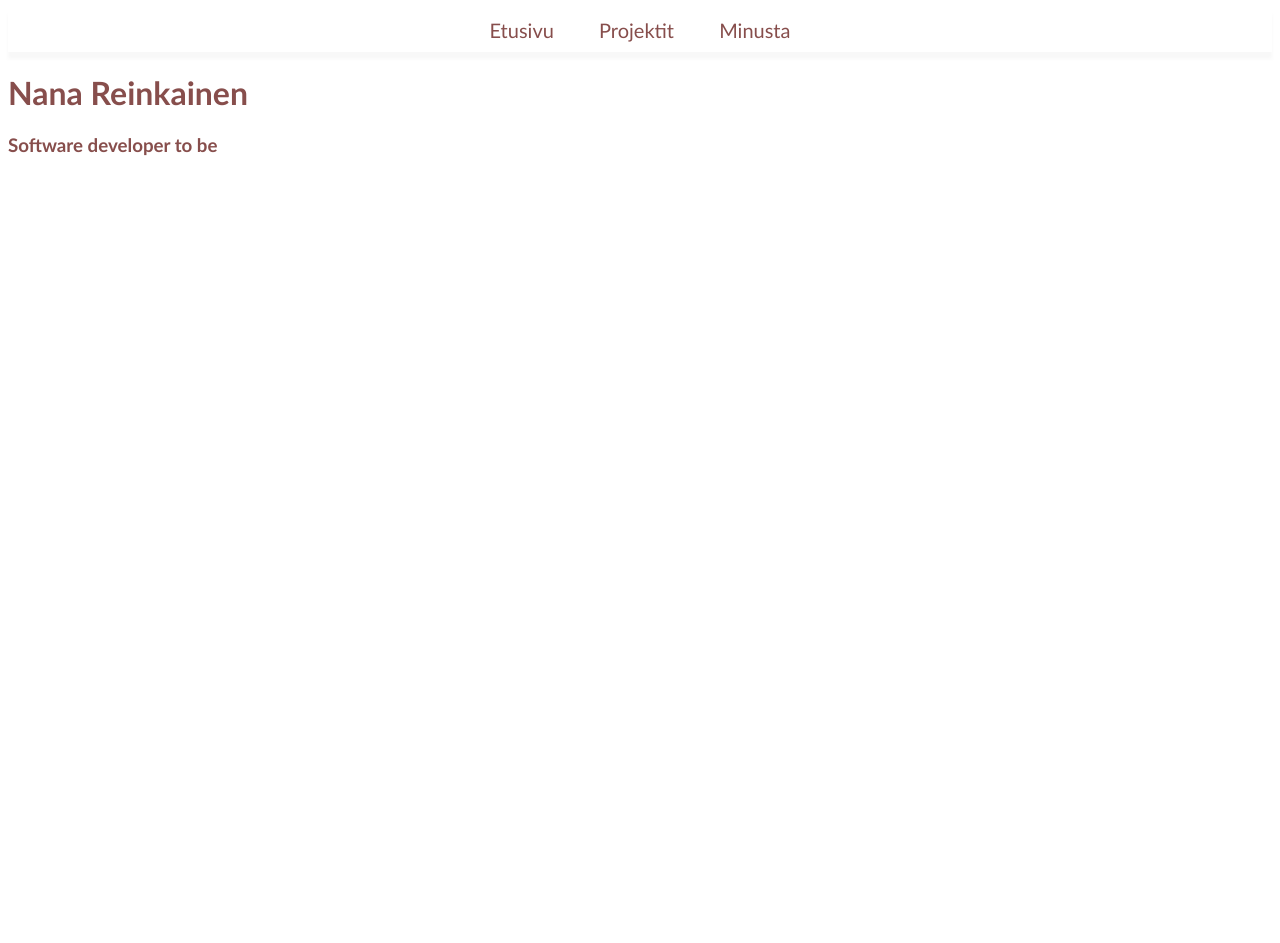
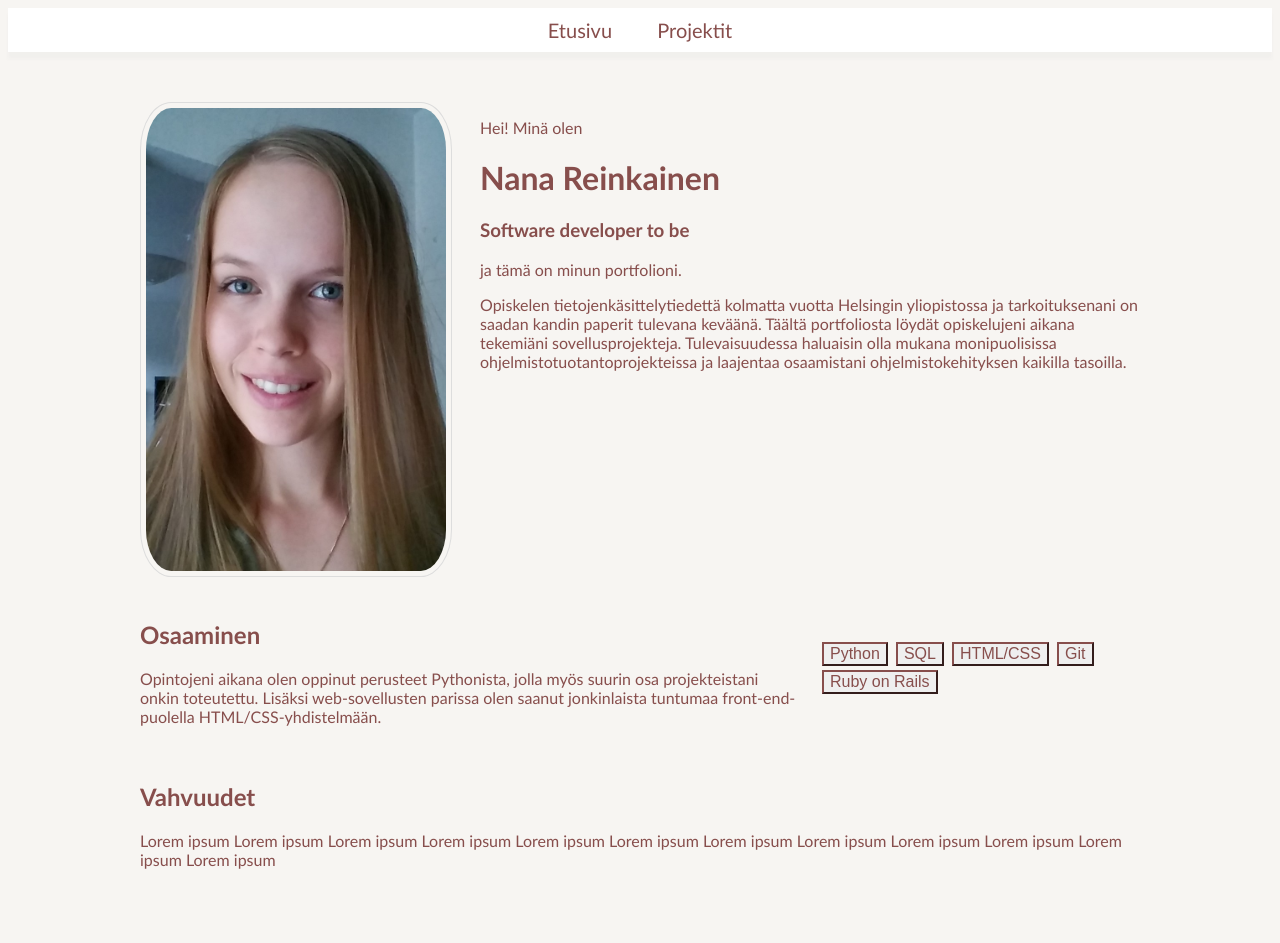
Before and after one commit to Na-na13/portfolio, a Flask app: page / in a window 1280 px wide. Before the commit the page ends 156 px from the top, so only its background shows below. Run offline with Flask 3, Linux system fonts and the light colour scheme.

Commit message:
better layout

```diff
--- a/static/styles.css
+++ b/static/styles.css
@@ -1,11 +1,11 @@
 body {
-    background-color: white;
+    background-color: #f7f5f2;
     font-family: "Trebuchet MS";
     color: #874E4C;
 }
 .navbar {
+    background-color: white;
     padding: 10px;
-    background: white;
     text-align: center;
     font-size: 20px;
     box-shadow: 0px 7px 3px rgba(220, 220, 220, .2);
@@ -17,51 +17,91 @@ body {
     text-align: center;
     padding: 20px;
     text-decoration: none;
-    font-family: "Trebuchet MS";
     color: #874E4C;
 }
-.navbar a:hover {
-    color: black;
+.navbar a:hover, .repo a:hover {
+    color: #DA746F;
     text-decoration: underline;
-    font-weight: bold;
 
 }
+.index-wrapper {
+    display: grid;
+    grid-template-columns: auto;
+    grid-template-columns: repeat(3, 1fr);
+    grid-auto-rows: minmax(100px, auto);
+    grid-template-areas:
+        "img intro intro"
+        "txt1 txt1 boxes"
+        "txt2 txt2 txt2";
+
+    margin: 0px auto;
+    padding: 50px 80px;
+    gap: 20px;
+    max-width: 1000px;
+}
+.intro-text {
+    grid-area: intro;
+}
+img {
+    grid-area: img;
+    border: 1px solid #ddd;
+    border-radius: 10%;
+    padding: 5px;
+    width: 300px;
+}
+.boxes {
+    grid-area: boxes;
+    margin-top: 40px;
+}
+.box button {
+    border-color:#874E4C;
+    font-size: 16px;
+    margin: 2px;
+    color: #874E4C;
+}
+.career-text {
+    grid-area: txt1;
+}
+.strenghts {
+    grid-area: txt2;
+}
 .info-text {
-    margin: 50px 100px;
+    max-width: 1000px;
+    margin: 0px auto;
     padding: 10px;
-    background-color:white;
-    border-radius: 8px;
 }
 .repo-container {
-    background-color: #F7DFD4;
-    margin: 0px 50px;
-    padding: 50px 80px;
-    border-radius: 24px;
     display: grid;
     grid-template-columns: 1fr 1fr;
     gap: 20px;
+    max-width: 1000px;
+    margin: 0px auto;
+    padding: 0px 80px 50px;
+
 }
 
 .repo {
+    margin: 10px;
     padding: 10px;
-    background-color:white;
-    border-radius: 12px;
+    background-color: white;
+    box-shadow: 7px 7px 3px rgba(220, 220, 220, .5);
 }
 .repo a {
     font-weight: bold;
     text-decoration: none;
     color: #874E4C;
+    font-size: 16px;
 }
-.repo a:hover {
-    color: black;
-    text-decoration: underline;
-    font-weight: bold;
-}
+
 .repo button {
-    background-color: #874E4C;
+    background-color: #3F5243;
     border-radius: 12px;
+    border-color: #3F5243;
     color: #F7DFD4;
+    font-size: 16px;
+    margin: 2px;
 }
 .repo-description{
     font-family: Arial, Helvetica, sans-serif;
+    padding: 5px;
 }
--- a/templates/index.html
+++ b/templates/index.html
@@ -1,5 +1,42 @@
 {% extends "layout.html" %}
 {% block content %}
-        <h1>Nana Reinkainen</h1>
-        <h3>Software developer to be</h3>
+        <div class="index-wrapper">
+            <div class="image">
+                <img src="../static/img/me3.jpg">
+            </div>
+            <div class="intro-text">
+                <p>Hei! Minä olen</p>
+                <h1>Nana Reinkainen</h1>
+                <h3>Software developer to be</h3>
+                <p>ja tämä on minun portfolioni.</p>
+                <p>Opiskelen tietojenkäsittelytiedettä kolmatta vuotta Helsingin yliopistossa
+                        ja tarkoituksenani on saadan kandin paperit tulevana keväänä. Täältä
+                        portfoliosta löydät opiskelujeni aikana tekemiäni sovellusprojekteja.
+                        Tulevaisuudessa haluaisin olla mukana monipuolisissa ohjelmistotuotantoprojekteissa
+                        ja laajentaa osaamistani ohjelmistokehityksen kaikilla tasoilla.
+                </p>
+            </div>
+            <div class="career-text">
+                <h2>Osaaminen</h2>
+                <p>Opintojeni aikana olen oppinut perusteet Pythonista, jolla myös suurin osa projekteistani onkin toteutettu. Lisäksi web-sovellusten parissa
+                        olen saanut jonkinlaista tuntumaa front-end-puolella HTML/CSS-yhdistelmään.
+                </p>
+
+            </div>
+            <div class="boxes">
+                <div class="box">
+                        <button class="topic">Python</button>
+                        <button class="topic">SQL</button>
+                        <button class="topic">HTML/CSS</button>
+                        <button class="topic">Git</button>
+                        <button class="topic">Ruby on Rails</button>
+                </div>
+            </div>
+            <div class="strenghts">
+                <h2>Vahvuudet</h2>
+                <p>Lorem ipsum Lorem ipsum Lorem ipsum Lorem ipsum Lorem ipsum Lorem ipsum Lorem ipsum Lorem ipsum Lorem ipsum Lorem ipsum Lorem ipsum Lorem ipsum</p>
+
+            </div>
+
+        </div>
 {% endblock %}
--- a/templates/layout.html
+++ b/templates/layout.html
@@ -9,7 +9,6 @@
         <div class="navbar">
             <a href="/">Etusivu</a>
             <a href="/projects">Projektit</a>
-            <a href="#">Minusta</a>
         </div>
         {% block content %}{% endblock %}
     </body>
--- a/templates/projects.html
+++ b/templates/projects.html
@@ -5,7 +5,7 @@
             <p>Täältä löytyvät projektit ovat opintojeni aikana toteutettuja sovelluksia, joissa
                 aiheina mm. yksinkertaiset 2D-pelit ja web-sovellukset. Projektit ovat pääosin toteutettuja
                 Pythonilla, web-sovelluksissa front-end toteutettu HTML/CSS -yhdistelmällä. Klikkaamalla
-                projektin nimeä pääsee tarkastelemaan tämän projektin GitHub-repositoria.
+                projektin nimeä pääsee tarkastelemaan tämän projektin GitHub-repositoriota.
             </p>
         </div>
         <div class="repo-container">
```
Also changed, not shown: static/img/me3.jpg (added).
